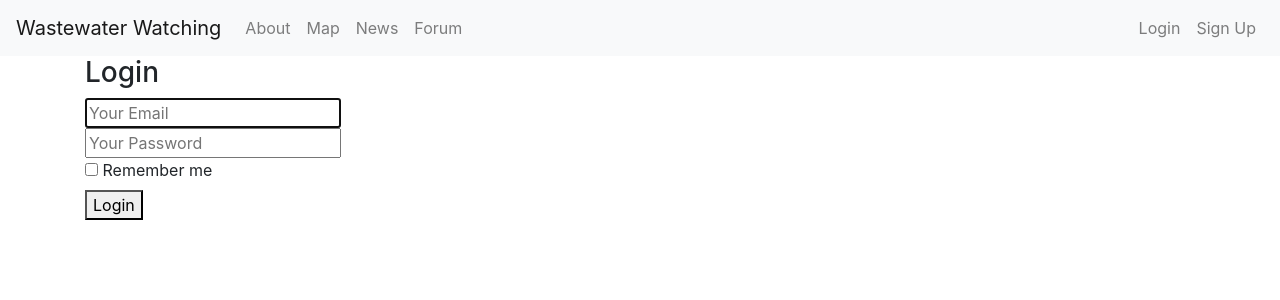
After one commit to EricXu2002/wastewaterwatching, a Flask app: page /login in a window 1280 px wide. The commit adds this page. Shown: the top 300 px of the page. Run offline with Flask 3, Linux system fonts and the light colour scheme; some libraries are stand-ins or nearby versions.

Commit message:
added login, signup. small navbar change.

```diff
--- a/app.py
+++ b/app.py
@@ -37,6 +37,12 @@ class Comment(db.Model):
     id: Mapped[int] = mapped_column(primary_key=True)
     text: Mapped[str]
     topicId: Mapped[str]
+
+class User(db.Model):
+    id: Mapped[int] = mapped_column(primary_key=True)
+    email: Mapped[str] = mapped_column(unique=True)
+    password: Mapped[str]
+    name: Mapped[str]
 
 
 with app.app_context():
@@ -89,6 +95,18 @@ def topic(id):
     comments = Comment.query.filter_by(topicId=id).all()
     return render_template('forum/topic.html', topic=topic, comments=comments)
 
+@app.route('/login')
+def login():
+    return render_template('login.html')
+
+@app.route('/signup')
+def signup():
+    return render_template('signup.html')
+
+@app.route('/logout')
+def logout():
+    return "logout"
+
 
 if __name__ == "__main__":
     app.run(debug=True)
--- a/templates/base.html
+++ b/templates/base.html
@@ -11,13 +11,13 @@
     <title>{% block title %} {% endblock %}</title>
   </head>
   <body>
-    <nav class="navbar navbar-expand-md navbar-light bg-light">
+    <nav class="navbar navbar-default navbar-expand-md navbar-light bg-light">
         <a class="navbar-brand" href="{{ url_for('index')}}">Wastewater Watching</a>
         <button class="navbar-toggler" type="button" data-toggle="collapse" data-target="#navbarNav" aria-controls="navbarNav" aria-expanded="false" aria-label="Toggle navigation">
             <span class="navbar-toggler-icon"></span>
         </button>
         <div class="collapse navbar-collapse" id="navbarNav">
-            <ul class="navbar-nav">
+            <ul class="nav navbar-nav">
                 <li>
                     <a class="nav-link" href="/about">About</a>
                 </li>
@@ -31,6 +31,17 @@
                     <a class="nav-link" href="/forum">Forum</a>
                 </li>
             </ul>
+            <div class="col-sm"></div>
+            <div class="d-flex flex-row-reverse bd-highlight">
+                <ul class="nav navbar-nav my-2 my-lg-0">
+                    <li>
+                        <a class="nav-link" href="/login">Login</a>
+                    </li>
+                    <li>
+                        <a class="nav-link" href="/signup">Sign Up</a>
+                    </li>
+                </ul>
+            </div>
         </div>
     </nav>
     <div class="container">
--- /dev/null
+++ b/templates/login.html
@@ -0,0 +1,29 @@
+{% extends "base.html" %}
+
+{% block content %}
+<div class="column is-4 is-offset-4">
+    <h3 class="title">Login</h3>
+    <div class="box">
+        <form method="POST" action="/login">
+            <div class="field">
+                <div class="control">
+                    <input class="input is-large" type="email" name="email" placeholder="Your Email" autofocus="">
+                </div>
+            </div>
+
+            <div class="field">
+                <div class="control">
+                    <input class="input is-large" type="password" name="password" placeholder="Your Password">
+                </div>
+            </div>
+            <div class="field">
+                <label class="checkbox">
+                    <input type="checkbox" name="remember">
+                    Remember me
+                </label>
+            </div>
+            <button class="button is-block is-info is-large is-fullwidth">Login</button>
+        </form>
+    </div>
+</div>
+{% endblock %}
```
Also changed, not shown: templates/signup.html (added, +30 -0 lines). Lines whose indentation alone changed are shown as unchanged.
